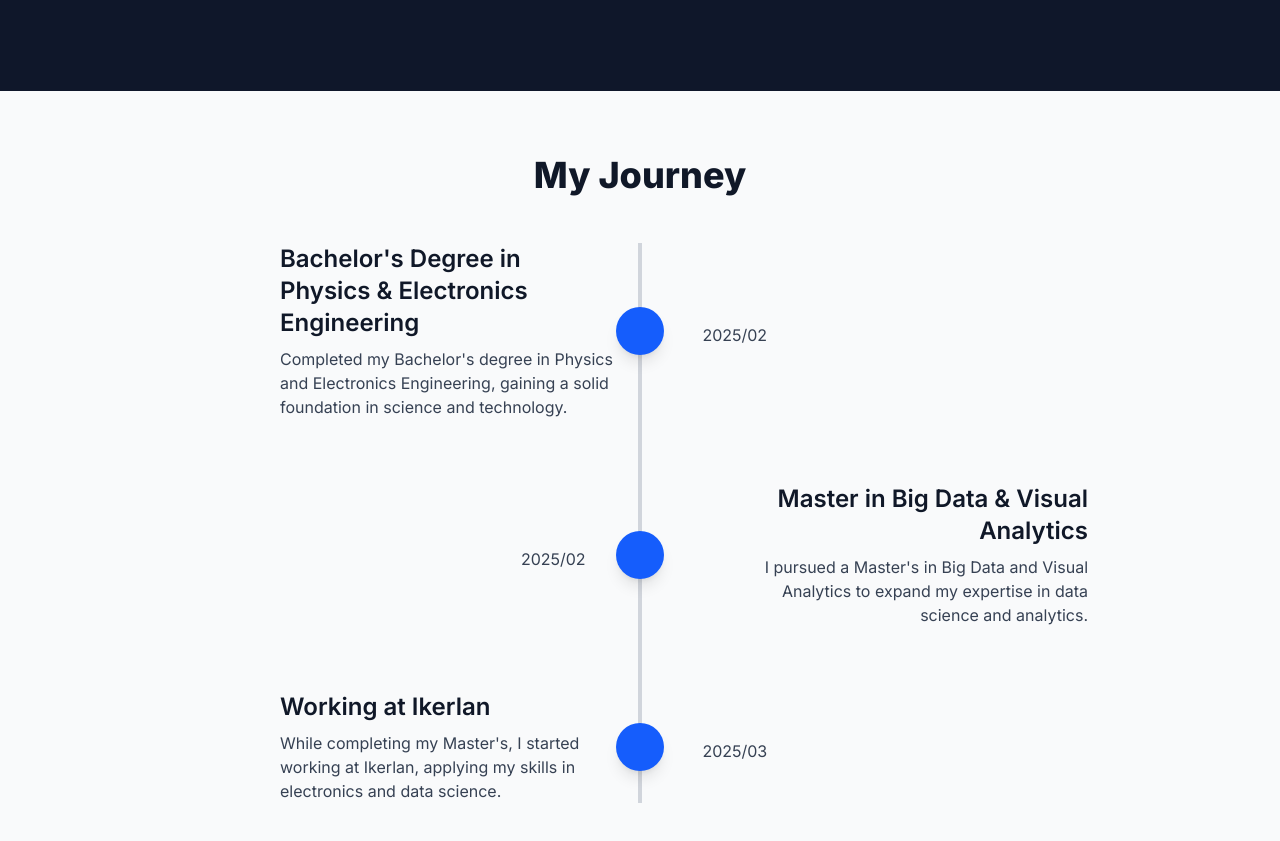
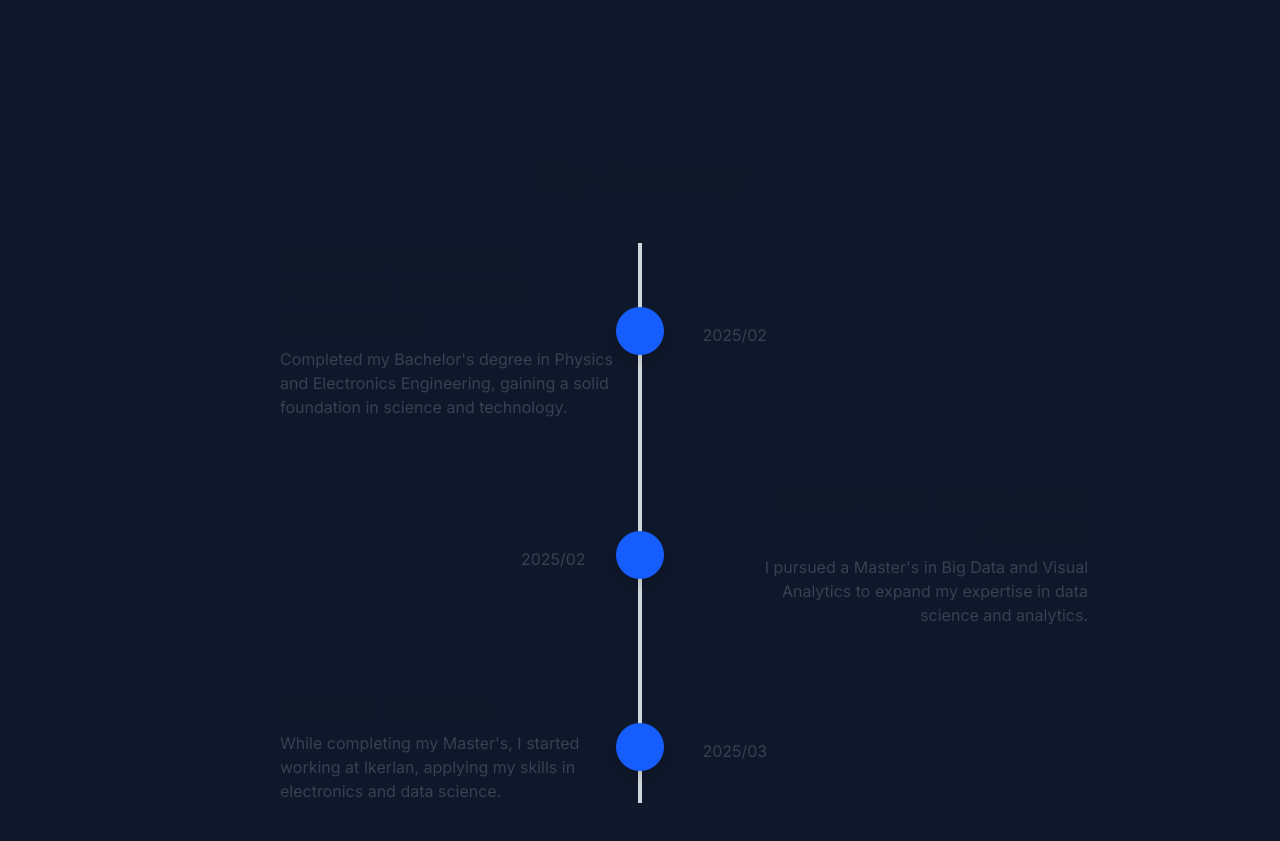
Before and after one commit to anderfrua/web, a Next.js app: page / in a window 1280 px wide. Shown: the part 789-1630 px from the top of the page. Built offline with nearby package versions, Linux system fonts and the light colour scheme.

Commit message:
fixes varios

```diff
--- a/src/app/page.tsx
+++ b/src/app/page.tsx
@@ -29,7 +29,7 @@ export default function Home() {
       {/* Sección Sobre Mí y Línea de Tiempo */}
       <section
         id="timeline"
-        className="min-h-screen bg-gray-50 dark:bg-gray-900 py-16 px-6"
+        className="min-h-screen py-16 px-6"
       >
         <div className="max-w-4xl mx-auto text-center">
           <h2 className="text-4xl font-extrabold text-gray-900 dark:text-white mb-12">
```
